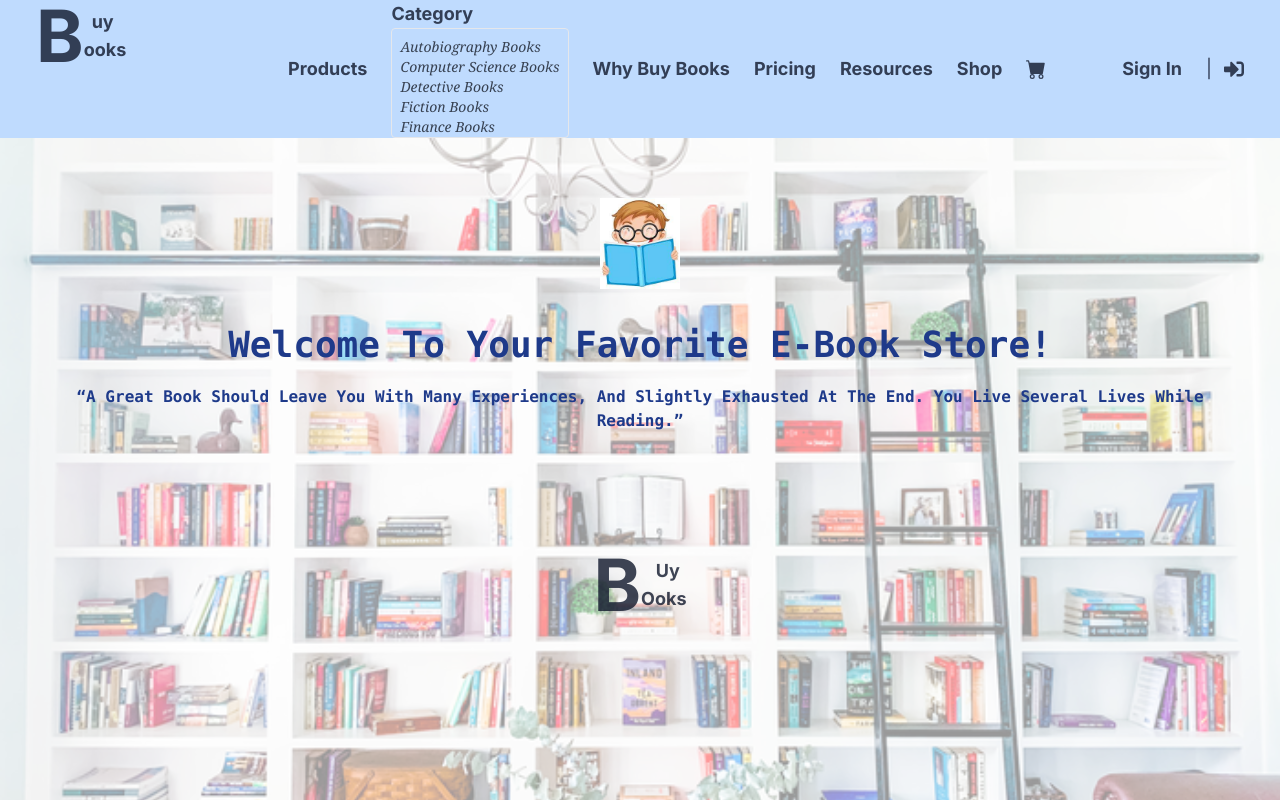
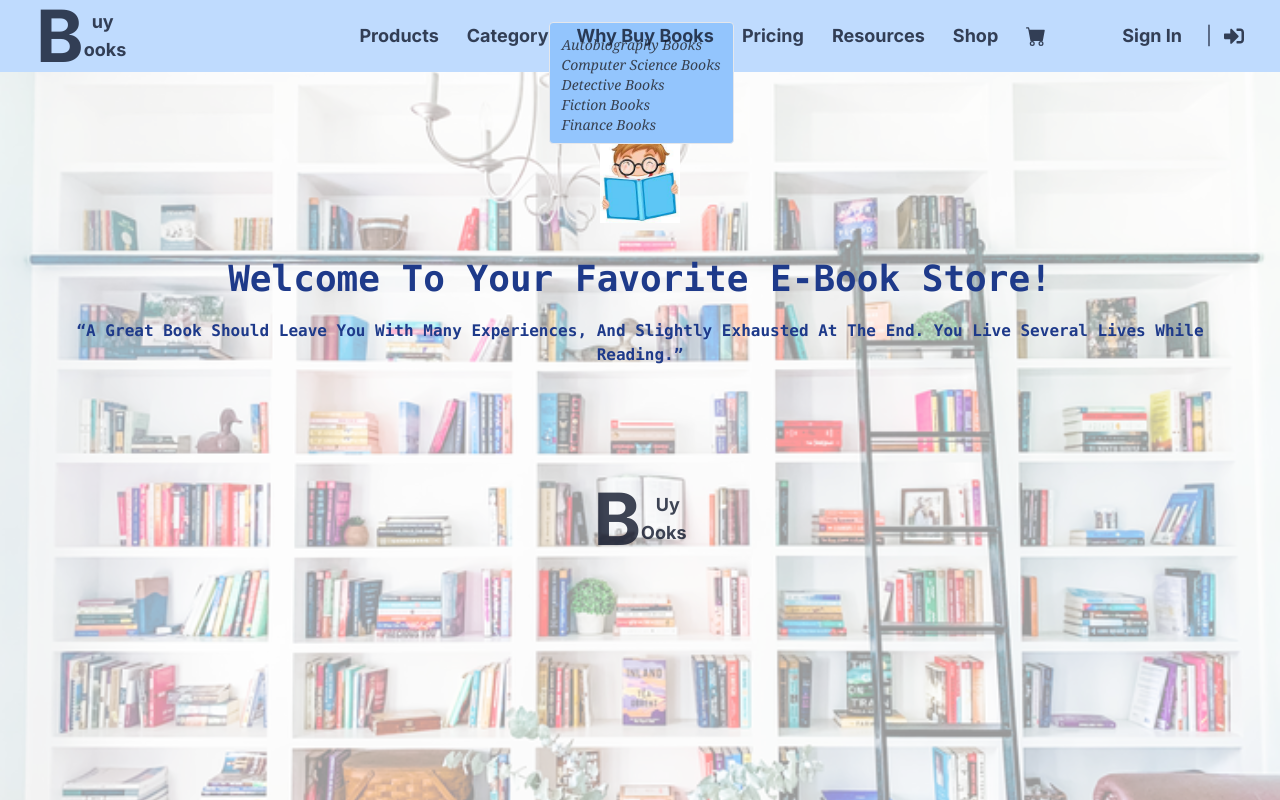
Before and after one commit to Namsla/e-commerce-development-app, a Next.js app in the folder frontend/: page / in a window 1280 px wide. Both pictures are taken after a click on the element "Category". Shown: the top 800 px of the page. Built offline with nearby package versions, Linux system fonts and the light colour scheme.

Commit message:
chore: fix the dropdown menu of the items category

```diff
--- a/frontend/src/components/header.tsx
+++ b/frontend/src/components/header.tsx
@@ -10,7 +10,7 @@ function Header() {
 
   return (
     <div className="sticky top-0 z-50 bg-blue-200 px-4 ">
-      <nav className="  px-2 px-5 text-lg">
+      <nav className="px-2 px-5 text-lg">
         <div className="flex justify-between">
           <div>
             <Link
@@ -26,8 +26,8 @@ function Header() {
               </div>
             </Link>
           </div>
-          <div className="flex justify-between items-center">
-            <div className="flex justify-between items-center font-bold gap-6">
+          <div className="flex justify-between items-center relative">
+            <div className="flex justify-between items-center font-bold gap-7">
               <Link
                 href="/products"
                 className="text-slate-900/80 hover:text-blue-500 hover:backdrop-lg group relative"
@@ -36,10 +36,10 @@ function Header() {
               </Link>
               <span
                 onClick={() => setDropdown(!dropdown)}
-                className="text-slate-900/80 hover:text-blue-500 hover:backdrop-lg group relative"
+                className="text-slate-900/80 hover:text-blue-500 hover:backdrop-lg group"
               >
                 Category
-                <i className="bi bi-caret-down-fill">
+                <i className="bi bi-caret-down-fill absolute">
                   {dropdown && <DroppedDownList />}
                 </i>
               </span>
--- a/frontend/src/components/weblayout/drop-down-list.tsx
+++ b/frontend/src/components/weblayout/drop-down-list.tsx
@@ -4,7 +4,7 @@ import React from "react";
 
 function DroppedDownList({ setDropdown }) {
   return (
-    <div className="border black rounded flex flex-col gap-0.5 font-serif font-xs font-thin pt-2 pl-2 pr-2 position-fixed dropdown">
+    <div className="border black rounded font-serif font-xs font-thin dropdown bg-blue-300 p-3 pb-2">
       <ul className="text-sm text-gray-700 dark:text-gray-400">
         <Link
           onClick={() => setDropdown(true)}
```
